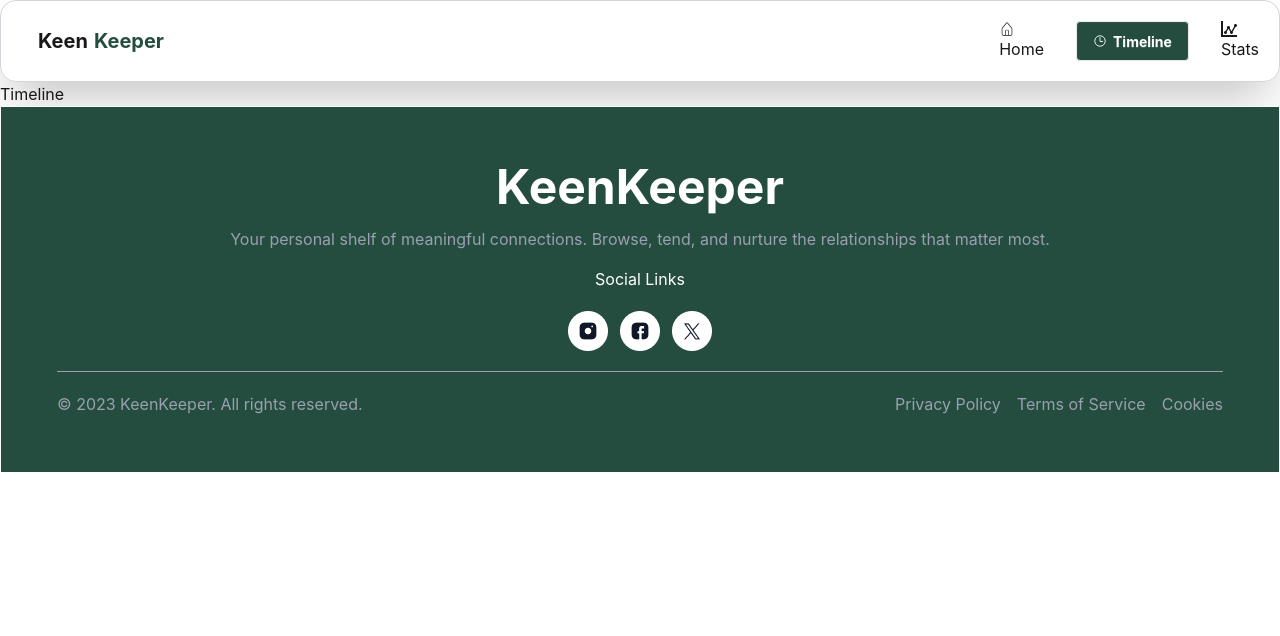
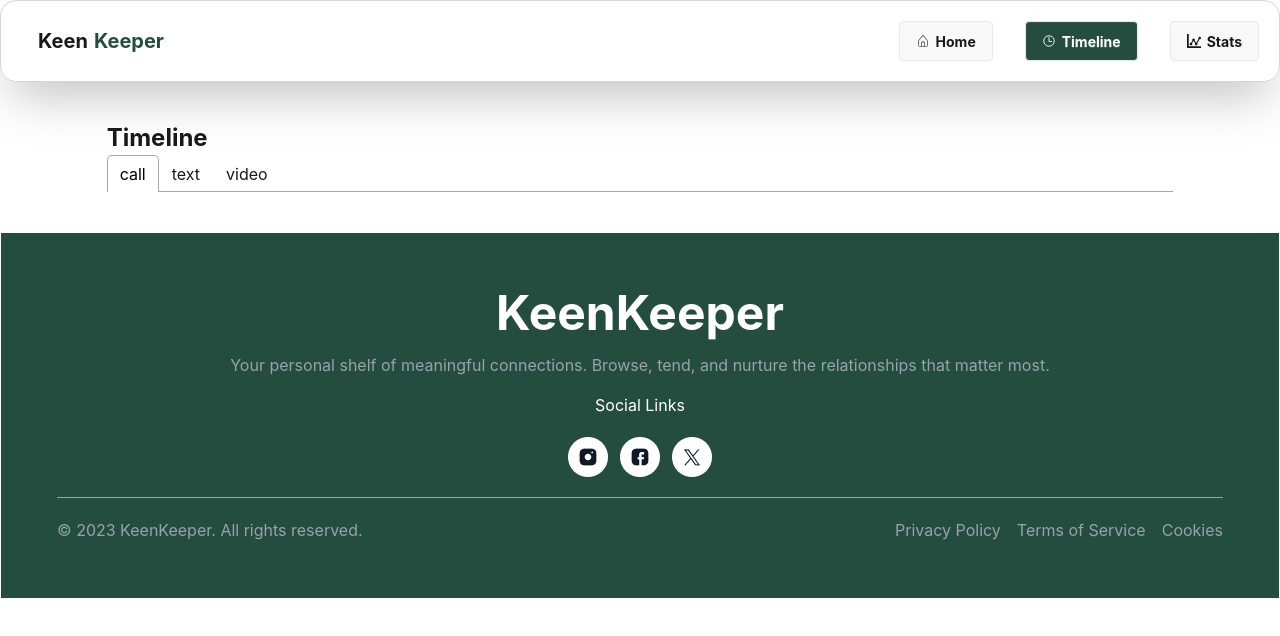
Before and after one commit to sabbirhossainlkj/keen-keeper, a React (Vite) app: page /timeline in a window 1280 px wide. Shown: the top 636 px of the page. Built offline with nearby package versions, Linux system fonts and the light colour scheme.

Commit message:
Implement Timeline component with tab navigation for call, text, and video lists

```diff
--- a/package.json
+++ b/package.json
@@ -15,6 +15,7 @@
     "react-dom": "^19.2.4",
     "react-icons": "^5.6.0",
     "react-router": "^7.14.1",
+    "react-tabs": "^6.1.1",
     "react-toastify": "^11.0.5",
     "tailwindcss": "^4.2.2"
   },
--- /dev/null
+++ b/src/components/friendlist/CallList.jsx
@@ -0,0 +1,23 @@
+import React, { useContext } from "react";
+import { FriendContext } from "../../context/FriendContex";
+
+import callImg from '../../assets/call.png'
+
+const CallList = () => {
+  const { call, text, video } = useContext(FriendContext);
+  console.log(call, text, video, "friend data");
+  return (
+    <div className=" my-5 space-y-2">
+      {call.map((friend) => (
+        <div key={friend.id} className="flex border border-gray-300 gap-3 items-center p-3 rounded-2xl shadow-2xl">
+            <img src={callImg} alt="call" />
+            <div>
+                <h2 className="font-bold text-xl">Call with {friend.name}</h2>
+                <p>{friend.next_due_date}</p>
+            </div>
+        </div>
+      ))}
+    </div>
+  );
+};
+export default CallList;
--- /dev/null
+++ b/src/components/friendlist/TextList.jsx
@@ -0,0 +1,25 @@
+import React, { useContext } from 'react';
+import textImg from '../../assets/text.png'
+import { FriendContext } from '../../context/FriendContex';
+
+
+const TextList = () => {
+     const {  text, video } = useContext(FriendContext);
+      console.log( text, video, "friend data");
+    return (
+         <div className=" my-5 space-y-2">
+               {text.map((friend) => (
+                 <div key={friend.id} className="flex border border-gray-300 gap-3 items-center p-3 rounded-2xl shadow-2xl">
+                     <img src={textImg} alt="call" />
+                     <div>
+                         <h2 className="font-bold text-xl">Text with {friend.name}</h2>
+                         <p>{friend.next_due_date}</p>
+                     </div>
+                 </div>
+               ))}
+             </div>
+
+    )
+};
+
+export default TextList;
--- /dev/null
+++ b/src/components/friendlist/VideoList.jsx
@@ -0,0 +1,24 @@
+import React, { useContext } from 'react';
+import { FriendContext } from '../../context/FriendContex';
+
+import videoImg from '../../assets/video.png'
+
+const VideoList = () => {
+    const {  text, video } = useContext(FriendContext);
+          console.log( text, video, "friend data");
+    return (
+       <div className=" my-5 space-y-2">
+                      {video.map((friend) => (
+                        <div key={friend.id} className="flex border border-gray-300 gap-3 items-center p-3 rounded-2xl shadow-2xl">
+                            <img src={videoImg} alt="call" />
+                            <div>
+                                <h2 className="font-bold text-xl">video with {friend.name}</h2>
+                                <p>{friend.next_due_date}</p>
+                            </div>
+                        </div>
+                      ))}
+                    </div>
+    );
+};
+
+export default VideoList;
--- a/src/components/shared/Navbar.jsx
+++ b/src/components/shared/Navbar.jsx
@@ -12,17 +12,17 @@ const Navbar = () => {
                 <li className='flex-1'><NavLink className={({ isActive }) =>
               isActive
                 ?  'bg-[#244D3F] flex btn text-white font-bold'
-                : ""
+                : "flex btn font-bold"
             } to="/"><CiHome />Home</NavLink></li>
                 <li><NavLink className={({ isActive }) =>
               isActive
                 ?  'bg-[#244D3F] btn  text-white font-bold'
-                : ""
+                : "flex btn font-bold"
             } to="/timeline"><IoTimeOutline />Timeline</NavLink></li>
                 <li><NavLink className={({ isActive }) =>
               isActive
                 ?  'bg-[#244D3F] btn text-white font-bold'
-                : ""
+                : "flex btn font-bold"
             } to="/stats"><ImStatsDots />Stats</NavLink></li>
             </ul>
         </div>
--- a/src/main.jsx
+++ b/src/main.jsx
@@ -44,7 +44,7 @@ createRoot(document.getElementById("root")).render(
   <StrictMode>
     <FriendProvider>
     <RouterProvider router={router} />
-    <ToastContainer />
+    <ToastContainer position="top-center" />
     </FriendProvider>
   </StrictMode>,
 );
--- a/src/pages/timeline/Timeline.jsx
+++ b/src/pages/timeline/Timeline.jsx
@@ -1,14 +1,37 @@
-import React, { useContext } from 'react';
-import { FriendContext } from '../../context/FriendContex';
+import React, { useContext } from "react";
+import { FriendContext } from "../../context/FriendContex";
+
+import { Tab, Tabs, TabList, TabPanel } from "react-tabs";
+import "react-tabs/style/react-tabs.css";
+import CallList from "../../components/friendlist/CallList";
+import TextList from "../../components/friendlist/TextList";
+import VideoList from "../../components/friendlist/VideoList";
 
 const Timeline = () => {
-    const { call,text,video} = useContext(FriendContext)
-         console.log( call, text, video, 'friend data')
-    return (
-        <div>
-            <h2>Timeline</h2>
-        </div>
-    );
+  const { call, text, video } = useContext(FriendContext);
+  console.log(call, text, video, "friend data");
+  return (
+    <div className="w-10/12 mx-auto my-10">
+      <h2 className=" text-2xl font-bold">Timeline</h2>
+      <Tabs>
+        <TabList>
+          <Tab>call</Tab>
+          <Tab>text</Tab>
+          <Tab>video</Tab>
+        </TabList>
+
+        <TabPanel>
+          <CallList></CallList>
+        </TabPanel>
+        <TabPanel>
+          <TextList></TextList>
+        </TabPanel>
+        <TabPanel>
+          <VideoList></VideoList>
+        </TabPanel>
+      </Tabs>
+    </div>
+  );
 };
 
 export default Timeline;
```
Also changed, not shown: 1 other file (tests, documents, lock files or other folders).
